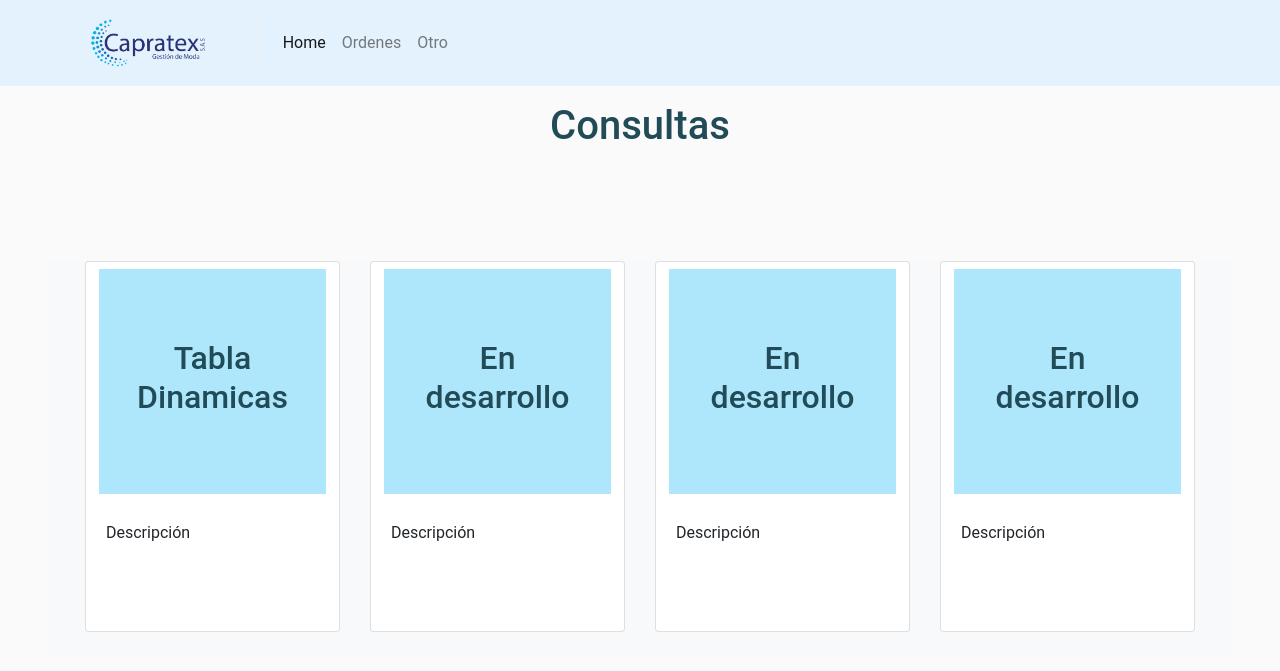
After one commit to jaortiz92/prepareOrders, a Django app: page /orders/queries/ in a window 1280 px wide. The commit adds this page. Shown: the top 671 px of the page. Run offline with Django 3.2, Linux system fonts and the light colour scheme; some libraries are stand-ins or nearby versions.

Commit message:
add filter for query in dynamic query

```diff
--- a/orders/urls.py
+++ b/orders/urls.py
@@ -14,5 +14,7 @@ urlpatterns = [
          name='delete_order'),
     path('add_files/', views.AddFilesView.as_view(),
          name='add_files'),
+    path('queries/', views.QueriesPanel.as_view(), name='queries_panel'),
+    path('queries/filter', views.FilterView.as_view(), name='queries_filter'),
     path('queries/dynamic/', views.DynamicQueryView.as_view(), name='dynamic_query'),
 ]
--- a/orders/views/orderQueryView.py
+++ b/orders/views/orderQueryView.py
@@ -1,3 +1,4 @@
+from re import template
 from django.db.models import query
 from django.http.response import HttpResponse
 from django.shortcuts import redirect, render
@@ -12,15 +13,55 @@ from orders.models import *
 from orders.ServicesOrders import *
 
 
+class QueriesPanel(View):
+    template_name = 'orders/queries/queries_panel.html'
+
+    def get(self, request):
+        return render(request, self.template_name)
+
+
 class DynamicQueryView(View):
     template_name = 'orders/queries/query_dynamic.html'
+    template_name_filter = 'orders/queries/filter_form.html'
 
-    def get(self, request, **kwargs):
-        orders = Order.objects.filter(date__gte=date(2021, 7, 29))
-        products_order = ProductOrder.objects.filter(id_order_id__in=orders)
-        values = ServicesReadPivot(
-            orders.values(), products_order.values()).data()
-        data = {
-            'values': values
-        }
-        return render(request, self.template_name, data)
+    def post(self, request, **kwargs):
+        to_search = {}
+        print(len(to_search))
+        if request.POST['date']:
+            to_search['date__gte'] = request.POST['date']
+        if request.POST['id_order']:
+            to_search['id_order'] = request.POST['id_order']
+        if request.POST['customer']:
+            to_search['customer__icontains'] = request.POST['customer']
+        if request.POST['agent']:
+            to_search['agent__icontains'] = request.POST['agent']
+
+        if len(to_search) > 0:
+            orders = Order.objects.filter(**to_search)
+        else:
+            orders = Order.objects.all()
+
+        if orders:
+            products_order = ProductOrder.objects.filter(
+                id_order_id__in=orders)
+            values = ServicesReadPivot(
+                orders.values(), products_order.values()).data()
+            data = {
+                'values': values
+            }
+            return render(request, self.template_name, data)
+        else:
+            messages.error(request, f'No se encontró información')
+            return render(request, self.template_name_filter)
+
+
+class FilterView(View):
+    template_name = 'orders/queries/filter_form.html'
+    template_name_sub = 'orders/queries/query_dynamic.html'
+
+    def get(self, request):
+        return render(request, self.template_name)
+
+    def post(self, request, **kwargs):
+        view = DynamicQueryView()
+        return view.post(request, **kwargs)
--- a/static/css/main.css
+++ b/static/css/main.css
@@ -7,7 +7,19 @@ html, body {
 
 
 h1, h2, h3 {
-    color: rgb(0, 204, 255);
+    color: #5ECAEB;
+}
+
+.titles-capratex{
+    text-align: center;
+}
+
+.titles-capratex-sub {
+    text-align: center;
+}
+
+.titles-capratex-sub h1{
+    color: #224B58;
 }
 
 .name-button{
@@ -21,6 +33,37 @@ h1, h2, h3 {
 
 }
 
+/* Menus */
+.menu-option-capratex {
+    text-align: center;
+    margin-left: 10%;
+    margin-right: 10%;
+    width: 80%;
+    color: #A7DDEE;
+    white-space: normal;
+}
+
+.name-button-sub {
+    height: 225px;
+    width: 100%;
+    background-color: #AEE6FC;
+    display: grid;
+    align-items: center;
+    align-self: auto;
+    overflow:auto;
+
+}
+
+
+.menu-option-capratex-sub {
+    text-align: center;
+    margin-left: 10%;
+    margin-right: 10%;
+    width: 80%;
+    color: #224B58;
+    white-space: normal;
+}
+
 .text-button{
     height: 130px;
     width: 100%;
@@ -29,14 +72,12 @@ h1, h2, h3 {
 
 }
 
-.menu-option-capratex {
-    text-align: center;
-    margin-left: 10%;
-    margin-right: 10%;
-    width: 80%;
-    color: #A7DDEE;
-    white-space: normal;
+/* Froms */
+
+.form-capratex {
+    margin: 0% 25% 0% 25%;
 }
+
 
 #auth-container {
     background: #fff;
@@ -93,6 +134,7 @@ h1, h2, h3 {
     background-color: rgb(0, 174, 255);
 }
 
+/* Tables */
 table {
     font-size: 14px;
     margin: 0px;
--- a/templates/base.html
+++ b/templates/base.html
@@ -28,7 +28,8 @@
     <script src="//cdn.jsdelivr.net/npm/sweetalert2@11"></script>
 
     {% if messages %}
-    {%for m in messages%}
+    {%for m in messages %}
+    {% if m.tags == 'success'%}
     <script>
         Swal.fire({
             "title": "Proceso terminado",
@@ -36,6 +37,15 @@
             "icon": "success"
         })
     </script>
+    {% else %}
+    <script>
+        Swal.fire({
+            "title": "Error",
+            "text": "{{m}}",
+            "icon": "error"
+        })
+    </script>
+    {% endif %}
     {% endfor %}
     {% endif %}
     <footer>
--- a/templates/orders/panel.html
+++ b/templates/orders/panel.html
@@ -50,7 +50,7 @@
                     </div>
                     <div class="col-md-4">
                         <div class="card mb-4 box-shadow">
-                            <a type="submit" href="{% url 'order:dynamic_query' %}" class="btn">
+                            <a type="submit" href="{% url 'order:queries_panel' %}" class="btn">
                                 <div class="name-button">
                                     <h2 class="menu-option-capratex">
                                         Consultas
--- /dev/null
+++ b/templates/orders/queries/queries_panel.html
@@ -0,0 +1,84 @@
+{% extends "base.html" %}
+{% block head_content %}
+<title>Menu Consultas</title>
+{% endblock %}
+
+
+{% block container %}
+
+<div>
+    <div class="titles-capratex-sub">
+        <h1>Consultas</h1>
+    </div>
+
+    <div class="album bg-light">
+        <div class="album bg-light">
+            <div class="container">
+
+                <div class="row">
+                    <div class="col-md-3">
+                        <div class="card mb-4 box-shadow">
+                            <a type="submit" href="{% url 'order:queries_filter' %}" class="btn">
+                                <div class="name-button-sub">
+                                    <h2 class="menu-option-capratex-sub">
+                                        Tabla Dinamicas
+                                    </h2>
+                                </div>
+                            </a>
+                            <div class="card-body text-button">
+                                <p class="card-text">Descripción
+                                </p>
+                            </div>
+                        </div>
+                    </div>
+                    <div class="col-md-3">
+                        <div class="card mb-4 box-shadow">
+                            <a type="submit" href="#" class="btn">
+                                <div class="name-button-sub">
+                                    <h2 class="menu-option-capratex-sub">
+                                        En desarrollo
+                                    </h2>
+                                </div>
+                            </a>
+                            <div class="card-body text-button">
+                                <p class="card-text">Descripción
+                                </p>
+                            </div>
+                        </div>
+                    </div>
+                    <div class="col-md-3">
+                        <div class="card mb-4 box-shadow">
+                            <a type="submit" href="#" class="btn">
+                                <div class="name-button-sub">
+                                    <h2 class="menu-option-capratex-sub">
+                                        En desarrollo
+                                    </h2>
+                                </div>
+                            </a>
+                            <div class="card-body text-button">
+                                <p class="card-text">Descripción</p>
+                            </div>
+                        </div>
+                    </div>
+                    <div class="col-md-3">
+                        <div class="card mb-4 box-shadow">
+                            <a type="submit" href="#" class="btn">
+                                <div class="name-button-sub">
+                                    <h2 class="menu-option-capratex-sub">
+                                        En desarrollo
+                                    </h2>
+                                </div>
+                            </a>
+                            <div class="card-body text-button">
+                                <p class="card-text">Descripción</p>
+                            </div>
+                        </div>
+                    </div>
+                </div>
+            </div>
+        </div>
+    </div>
+</div>
+
+
+{% endblock %}
```
Also changed, not shown: templates/orders/queries/filter_form.html (added, +40 -0 lines).
